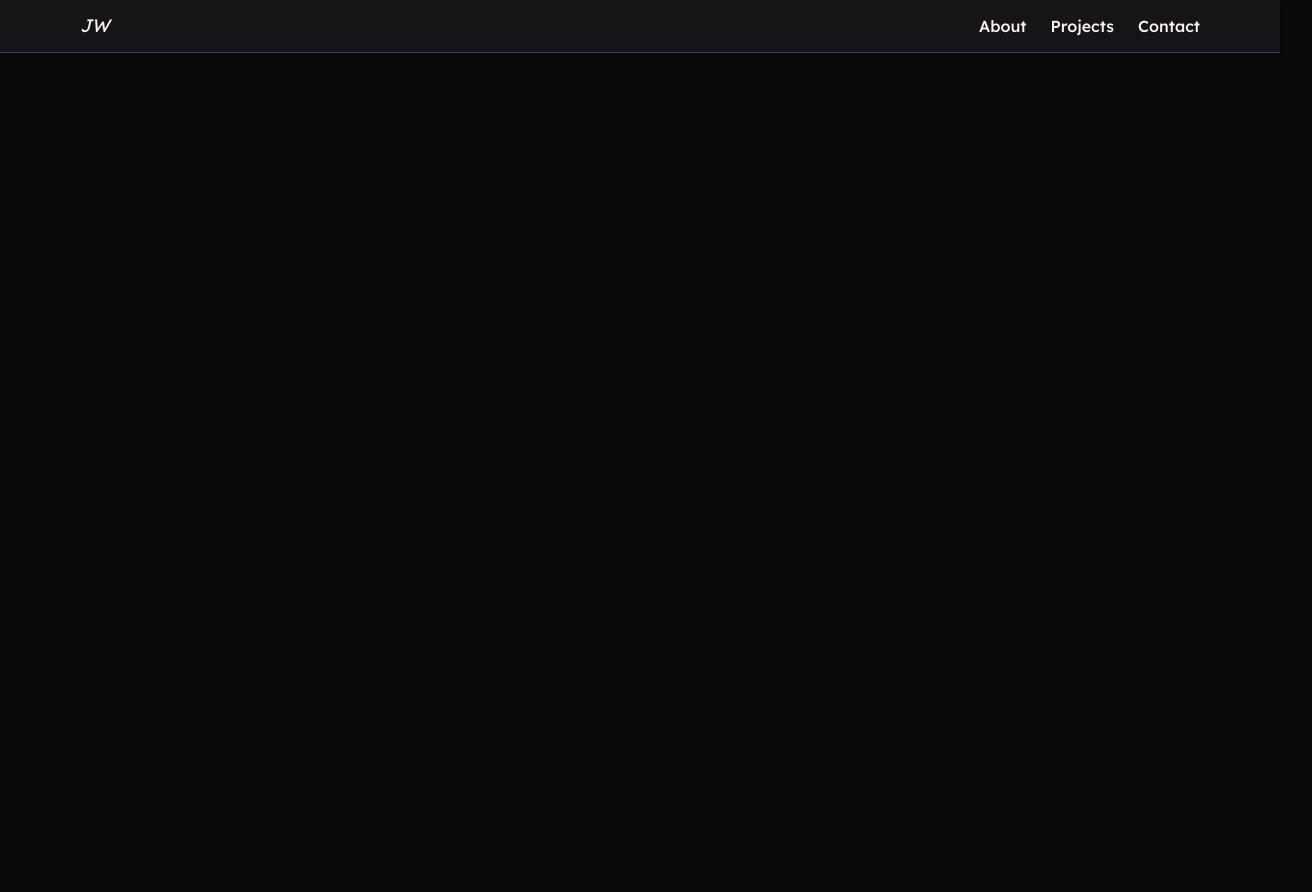
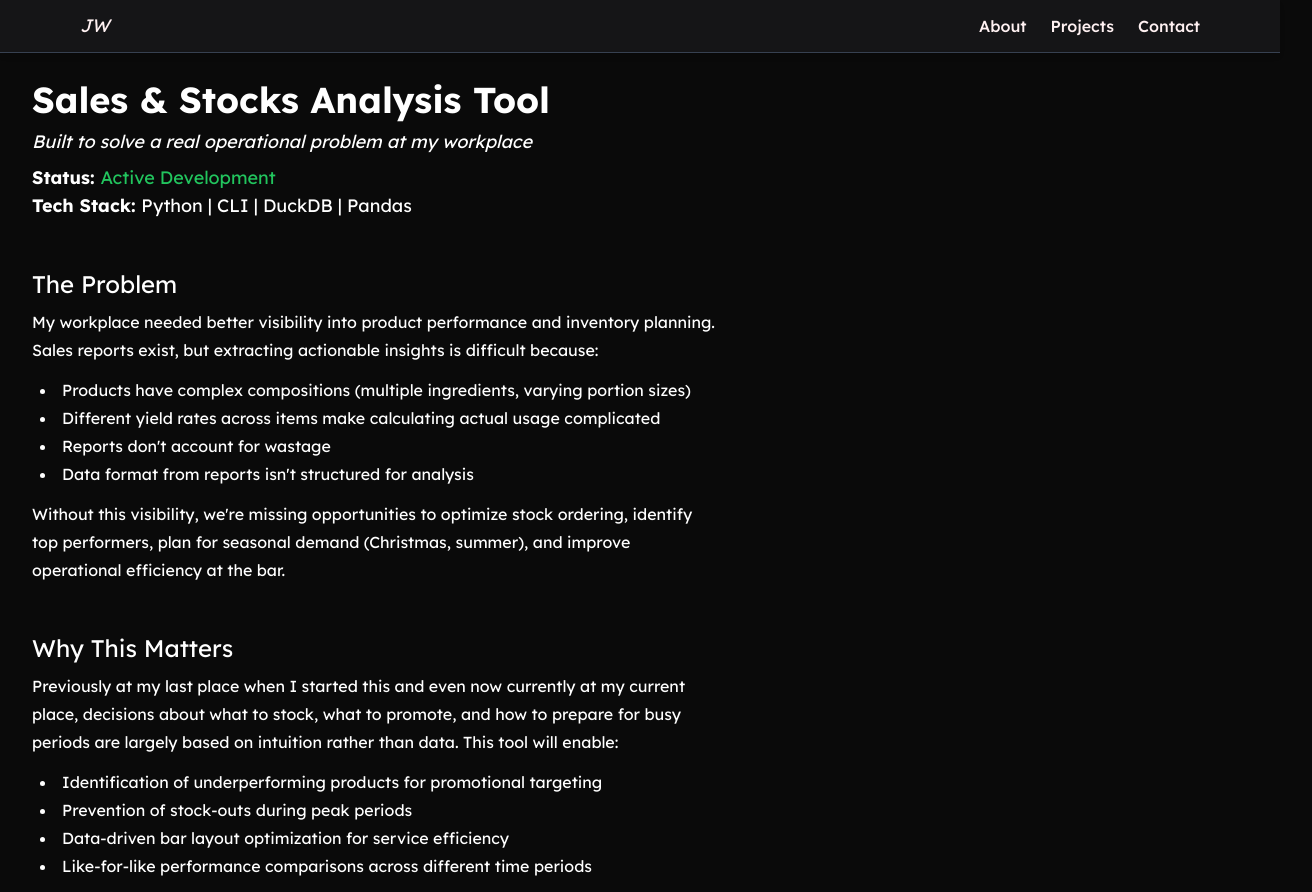
Before and after one commit to WestheadJ/portfolio, a React (Vite) app: page /projects/sales-to-stocks in a window 1280 px wide. Shown: the whole page, 1312 px wide, since content can reach past the window. Before the commit the page ends 800 px from the top, so only its background shows below. Built offline with nearby package versions, Linux system fonts and the light colour scheme.

Commit message:
updated  stocks page

```diff
--- a/src/App.jsx
+++ b/src/App.jsx
@@ -7,7 +7,7 @@ export default function App() {
     const [terminalMode, setTerminalMode] = useState(false);
 
     return (
-        <div className="min-h-screen f bg-neutral-950 text-rose-50">
+        <div className="min-h-screen f bg-neutral-950 text-rose-50 leading-7">
             <main className="">{terminalMode ? <Terminal /> : <PortfolioView />}</main>
         </div>
     );
--- a/src/components/projects/Sales-To-Stocks.jsx
+++ b/src/components/projects/Sales-To-Stocks.jsx
@@ -2,8 +2,37 @@ import React from 'react'
 
 export default function Sales_To_Stocks() {
     return (
-        <div className='mt-20 ml-8 text-white flex flex-col w-full justify-center'>
-            <h1></h1>
+        <div className='mt-20 ml-8 text-white flex flex-col w-full justify-center leading-7'>
+            <section id='title'>
+                <h1 className='text-4xl font-bold  pb-2'>Sales & Stocks Analysis Tool</h1>
+                <h3 className='text-lg font-thin italic'>Built to solve a real operational problem at my workplace</h3>
+                <section className='pt-2'>
+                    <h3 className='text-lg'><span className='font-bold'>Status: </span><span className='text-green-500 '>Active Development</span></h3>
+                    <h3 className='text-lg'><span className='font-bold'>Tech Stack: </span><span>Python | CLI | DuckDB | Pandas </span></h3>
+                </section>
+            </section>
+            <section id="the-problem" className='w-[71ch] pt-12 '>
+                <h2 className='text-2xl pb-2'>The Problem</h2>
+                <p>My workplace needed better visibility into product performance and inventory planning. Sales reports exist, but extracting actionable insights is difficult because:</p>
+                <ul className='list-disc list-inside pl-2 py-3'>
+                    <li>Products have complex compositions (multiple ingredients, varying portion sizes)</li>
+                    <li>Different yield rates across items make calculating actual usage complicated</li>
+                    <li>Reports don't account for wastage</li>
+                    <li>Data format from reports isn't structured for analysis</li>
+                </ul>
+                <p>Without this visibility, we're missing opportunities to optimize stock ordering, identify top performers, plan for seasonal demand (Christmas, summer), and improve operational efficiency at the bar.</p>
+            </section>
+            <section id="why-this-matters" className="w-[71ch] pt-12">
+                <h2 className='text-2xl pb-2'>Why This Matters</h2>
+                <p>Previously at my last place when I started this and even now currently at my current place, decisions about what to stock, what to promote, and how to prepare for busy periods are largely based on intuition rather than data. This tool will enable:</p>
+                <ul className='list-disc list-inside pl-2 py-3'>
+                    <li>Identification of underperforming products for promotional targeting</li>
+                    <li>Prevention of stock-outs during peak periods</li>
+                    <li>Data-driven bar layout optimization for service efficiency</li>
+                    <li>Like-for-like performance comparisons across different time periods</li>
+
+                </ul>
+            </section>
         </div>
     )
 }
```
